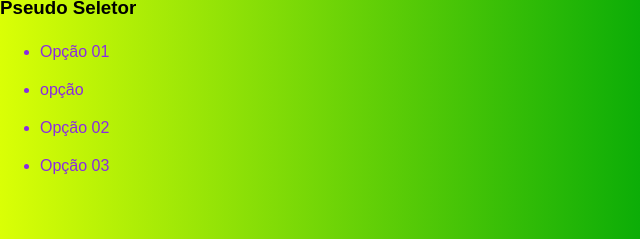
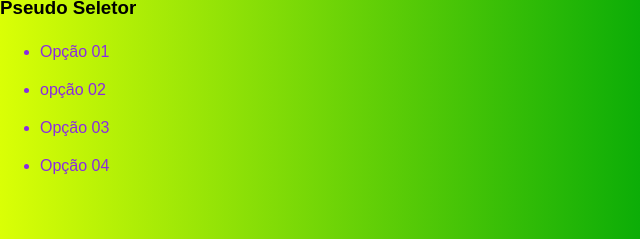
Before and after one commit to Teixeira202213/html-css, a plain HTML site: page Exercicios/03/index.html in a window 1280 px wide. Shown: the part 522-761 px from the top of the page, 0-640 px from the left. Drawn offline with Linux system fonts and the light colour scheme.

Commit message:
Update index.html

```diff
--- a/Exercicios/03/index.html
+++ b/Exercicios/03/index.html
@@ -23,9 +23,9 @@
         <h3>Pseudo Seletor</h3>
         <ul>
             <li>Opção 01</li>
-            <li>opção</li>
-            <li>Opção 02</li>
+            <li>opção 02</li>
             <li>Opção 03</li>
+            <li>Opção 04</li>
         </ul>
 
     </div>
```
